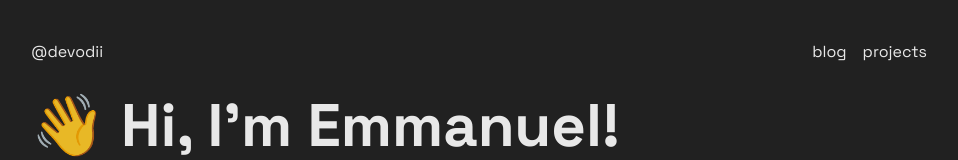
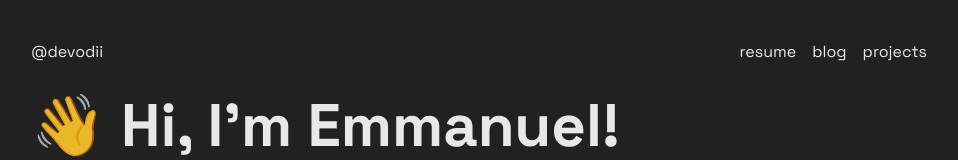
Before and after one commit to devodii/me, a Next.js app: page / in a window 1280 px wide. Shown: the top 160 px of the page, without its empty margins (161-1119 px from the left). Built offline with nearby package versions, Linux system fonts and the light colour scheme.

Commit message:
feat: add resume to header

```diff
--- a/src/components/header.tsx
+++ b/src/components/header.tsx
@@ -5,6 +5,11 @@ export function Header() {
 
       <nav>
         <ul className="flex gap-4 items-center">
+           <li className="hover:underline hover:underline-offset-2">
+            <a href="https://miniature-acorn-fac.notion.site/CV-Resume-60801a81592e4292ab2a0190e7e3c29c" target="_blank">
+              resume
+            </a>
+          </li>
           <li className="hover:underline hover:underline-offset-2">
             <a href="https://medium.com/@emmanuelodii80" target="_blank">
               blog
```
